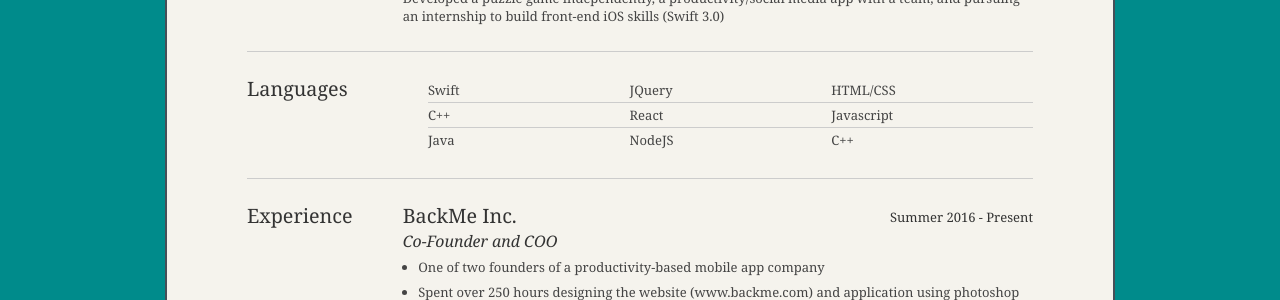
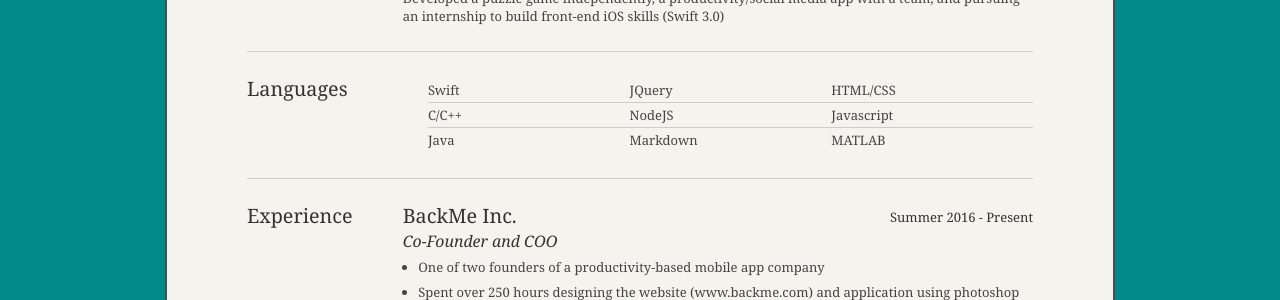
Before and after one commit to danielchines/danielchines.github.io, a Jekyll site: the page built from index.html, in a window 1280 px wide and 900 px high, scrolled down 2084 px. Shown: the part 154-454 px from the top of the window. Built offline with Jekyll 4.4.1, drawn with Linux system fonts in a browser that asks for light colours.

Commit message:
Update resume.html

```diff
--- a/_includes/resume.html
+++ b/_includes/resume.html
@@ -93,18 +93,18 @@
 							<ul class="talent">
 								<li>HTML/CSS</li>
 								<li>Javascript</li>
-								<li class="last">C++</li>
+								<li class="last">MATLAB</li>
 							</ul>
 
 							<ul class="talent">
 								<li>JQuery</li>
-								<li>React</li>
-								<li class="last">NodeJS</li>
+								<li>NodeJS</li>
+								<li class="last">Markdown</li>
 							</ul>
 
 							<ul class="talent">
 								<li>Swift</li>
-								<li>C++</li>
+								<li>C/C++</li>
 								<li class="last">Java</li>
 							</ul>
 						</div>
```
